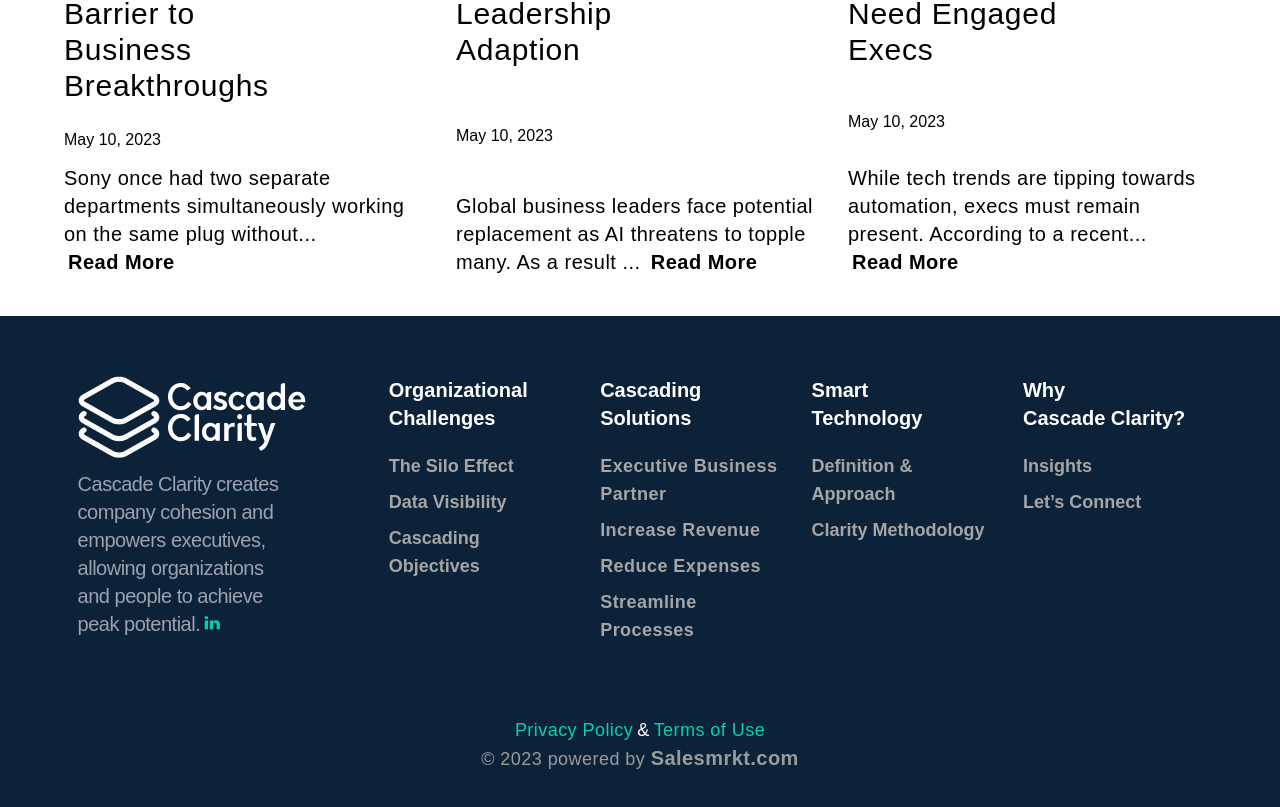
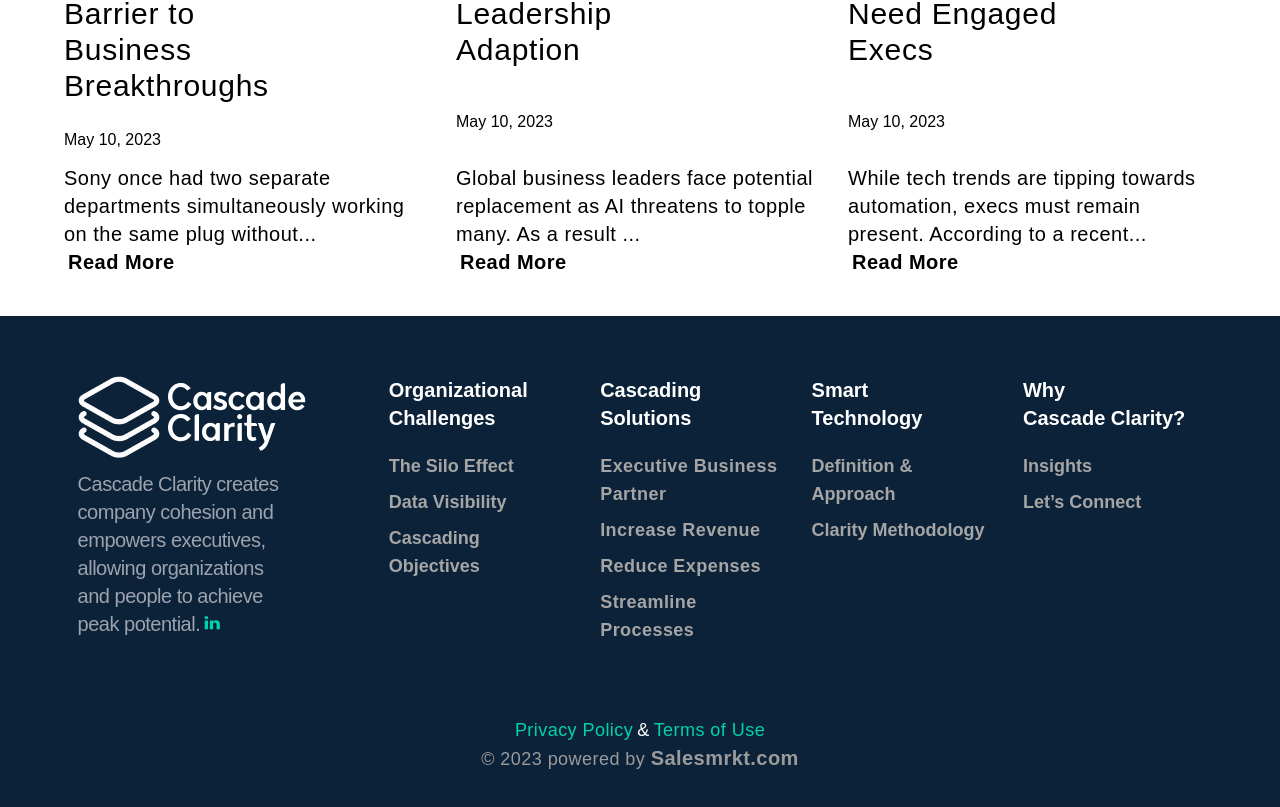
Before and after one commit to SalesBox-EM/cascade, a React (Create React App) app: page /Insights in a window 1280 px wide. Shown: the part 850-1657 px from the top of the page. Built offline with nearby package versions, Linux system fonts and the light colour scheme.

Commit message:
small overflow bug fixed

```diff
--- a/src/Components/Inight.jsx
+++ b/src/Components/Inight.jsx
@@ -13,7 +13,7 @@ const Insight = () => {
                             <h3 className='text-black text-2xl md:text-3xl mb-3 w-full md:w-2/3 '>The Invisible Barrier to Business Breakthroughs</h3>
                             <h6>May 10, 2023</h6>
                             <div className='inline-flex items-baseline flex-wrap '>
-                                <h5 className='text-xl  '>Sony once had two separate departments simultaneously working on the same plug without... <a href="/" className='whitespace-nowrap ml-1 hover:text-blue-700 transition-all duration-300'>Read More</a> </h5>
+                                <h5 className='text-xl  '>Sony once had two separate departments simultaneously working on the same plug without... <p className='whitespace-nowrap ml-1 hover:text-blue-700 font-semibold transition-all duration-300'>Read More</p> </h5>
                             </div>
                         </div>
                     </div>
@@ -24,7 +24,7 @@ const Insight = () => {
                                 Adaption</h3>
                             <h6>May 10, 2023</h6>
                             <div className='inline-flex items-baseline flex-wrap '>
-                                <h5 className='text-xl  '>Global business leaders face potential replacement as AI threatens to topple many. As a result ... <a href="/" className='whitespace-nowrap ml-1 hover:text-blue-700 transition-all duration-300'>Read More</a> </h5>
+                                <h5 className='text-xl  '>Global business leaders face potential replacement as AI threatens to topple many. As a result ... <p className='whitespace-nowrap ml-1 font-semibold hover:text-blue-700 transition-all duration-300'>Read More</p> </h5>
                             </div>
                         </div>
                     </div>
@@ -34,7 +34,7 @@ const Insight = () => {
                             <h3 className='text-black text-2xl md:text-3xl mb-3 w-full md:w-2/3'>Actionable Ideas Need Engaged Execs</h3>
                             <h6>May 10, 2023</h6>
                             <div className='inline-flex items-baseline flex-wrap '>
-                                <h5 className='text-xl  '>While tech trends are tipping towards automation, execs must remain present. According to a recent... <a href="/" className='whitespace-nowrap ml-1 hover:text-blue-700 transition-all duration-300'>Read More</a> </h5>
+                                <h5 className='text-xl  '>While tech trends are tipping towards automation, execs must remain present. According to a recent... <p className='whitespace-nowrap font-semibold ml-1 hover:text-blue-700 transition-all duration-300'>Read More</p> </h5>
                             </div>
                         </div>
                         {/*
--- a/src/Components/Pages/Cascading.jsx
+++ b/src/Components/Pages/Cascading.jsx
@@ -283,9 +283,7 @@ const Cascading = () => {
                         <h5 className=' text-xl font-bold text-[#215488] hover:text-sky-600 transition-all ease-in duration-300 w-fit '>The Clarity Methodology {'>'}</h5>
                     </HashLink>
                 </div>
-
             </div>
-
             <div className='flex lg:hidden flex-col w-full items-center justify-center overflow-hidden  h-full'>
                 <div className='lg:w-[80%] w-[100%] lg:p-10 mt-6 mb-6   h-full flex flex-col items-center justify-center '>
                     <div className='lg:w-2/4 flex items-center justify-center flex-col  relative'>
@@ -299,7 +297,7 @@ const Cascading = () => {
                 </div>
             </div>
             <div className='flex flex-col lg:hidden w-full items-center  h-full'>
-                <div className='lg:w-[80%] w-[90%] -mt-16  lg:p-10 p-6   h-full  gap-10'>
+                <div className='lg:w-[80%] w-[90%]   lg:p-10 p-6   h-full  gap-10'>
                     <h6 className=' lg:text-2xl  mb-3 mt-6   font-semibold'>Gain clarity into organizational structures and processes to boost efficiency.</h6>
 
                     <h4 className='text-[#215488] font-semibold hidden lg:flex text-lg'>
```
